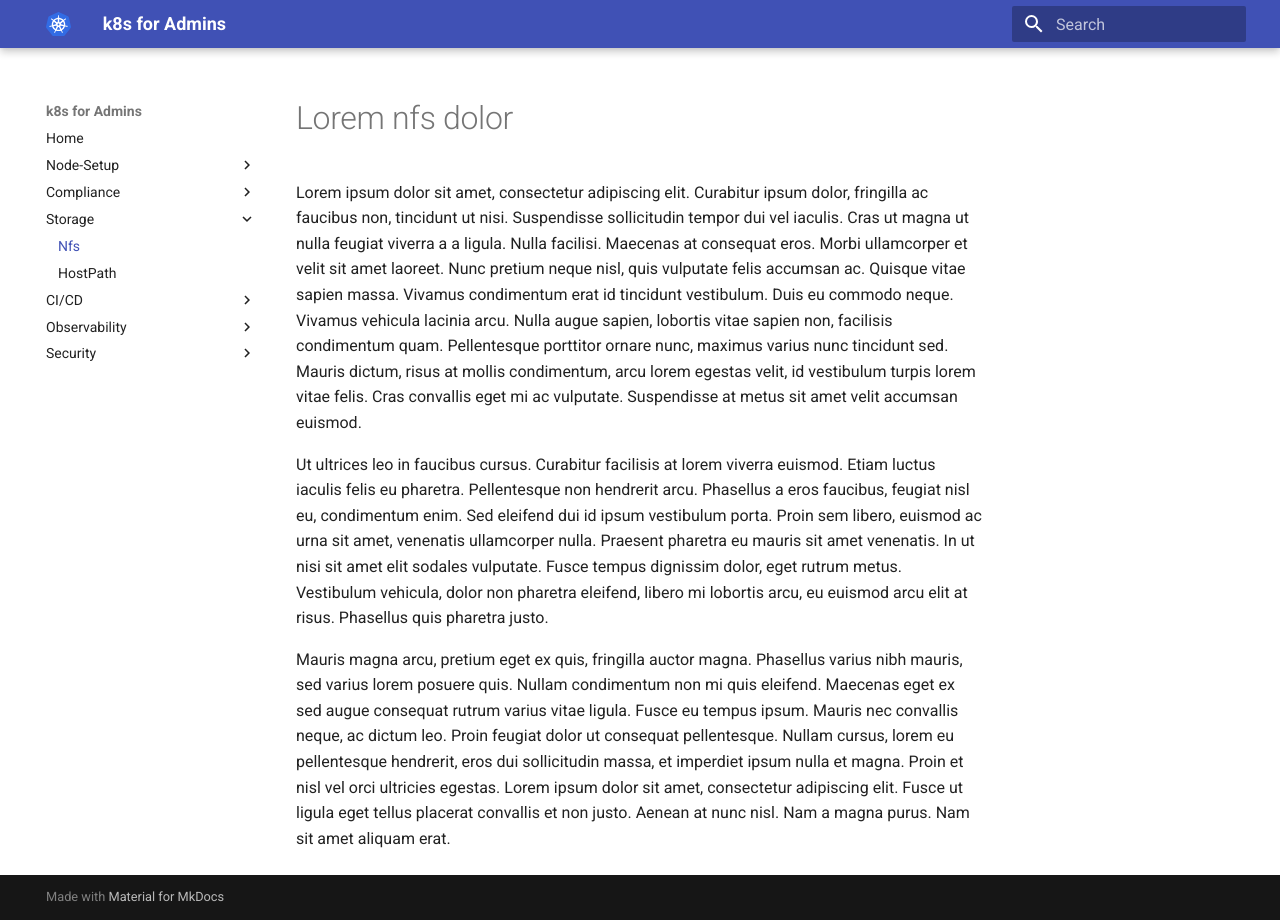
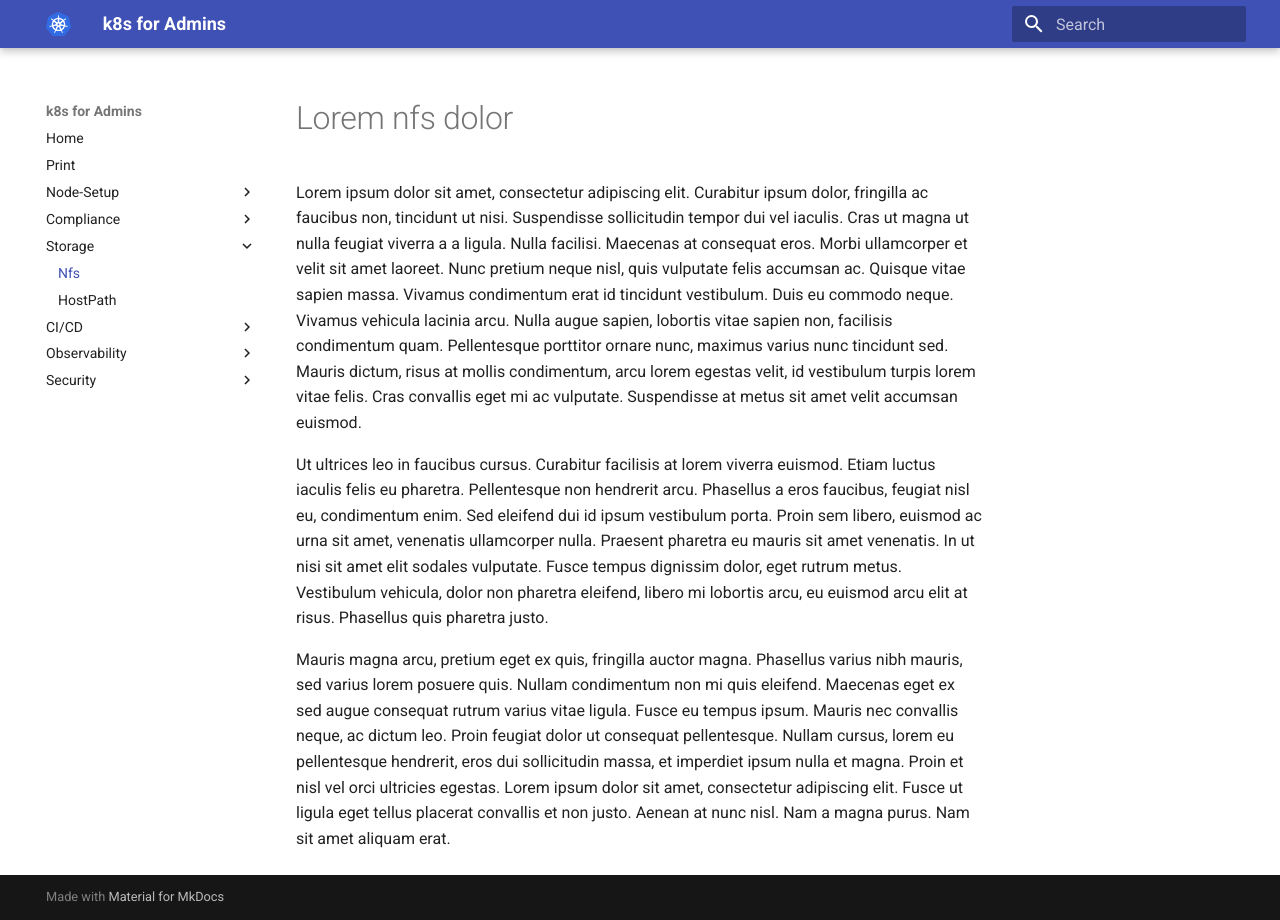
Before and after one commit to zahlenhelfer/k8s-labs-admin, an MkDocs documentation site: the page built from docs/storage/nfs.md, in a window 1280 px wide. Built offline with MkDocs 1.6.1 and Material for MkDocs 9.7.7, drawn with Linux system fonts in a browser that asks for light colours.

Commit message:
feat: Add Print page link to navigation in mkdocs configuration

```diff
--- a/mkdocs.yml
+++ b/mkdocs.yml
@@ -6,6 +6,7 @@ theme:
   logo: asssets/logo.svg
 nav:
   - Home: index.md
+  - Print: print/index.html
   - Node-Setup:
       - Getting Started: setup/cluster.md
       - Ingress: setup/ingress.md
```
